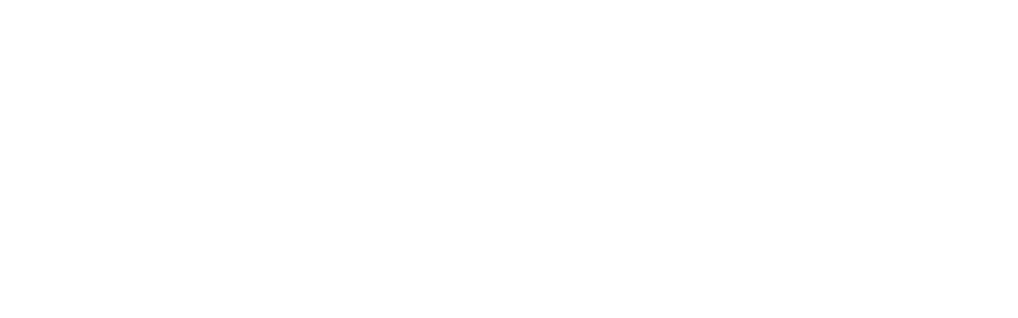
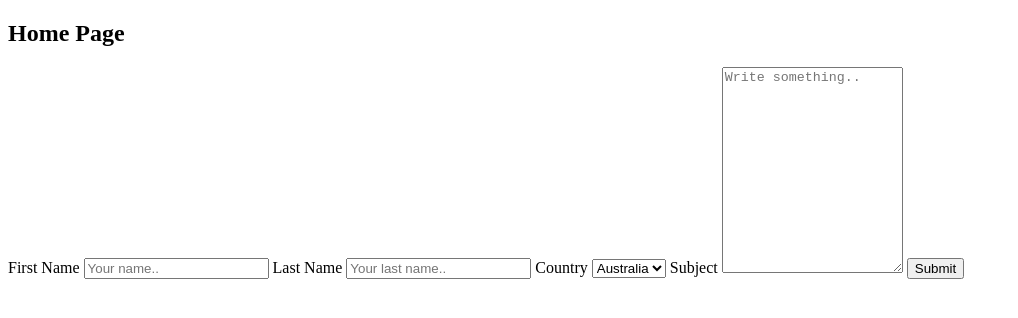
Before and after one commit to gaurangsabane/avlanchers, a plain HTML site: page index.html in a window 1280 px wide. Shown: the whole page, without its empty margins (0-1018 px from the left). Drawn offline with Linux system fonts and the light colour scheme.

Commit message:
some changes in index page

```diff
--- a/index.html
+++ b/index.html
@@ -4,6 +4,30 @@
     <meta charset="UTF-8">
     <meta name="viewport" content="width=device-width, initial-scale=1.0">
     <title>Document</title>
+    <h2>Home Page</h2>
+    <div class="container">
+        <form action="action_page.php">
+
+          <label for="fname">First Name</label>
+          <input type="text" id="fname" name="firstname" placeholder="Your name..">
+
+          <label for="lname">Last Name</label>
+          <input type="text" id="lname" name="lastname" placeholder="Your last name..">
+
+          <label for="country">Country</label>
+          <select id="country" name="country">
+            <option value="australia">Australia</option>
+            <option value="canada">Canada</option>
+            <option value="usa">USA</option>
+          </select>
+
+          <label for="subject">Subject</label>
+          <textarea id="subject" name="subject" placeholder="Write something.." style="height:200px"></textarea>
+
+          <input type="submit" value="Submit">
+
+        </form>
+      </div>
 </head>
 <body>
 
```
